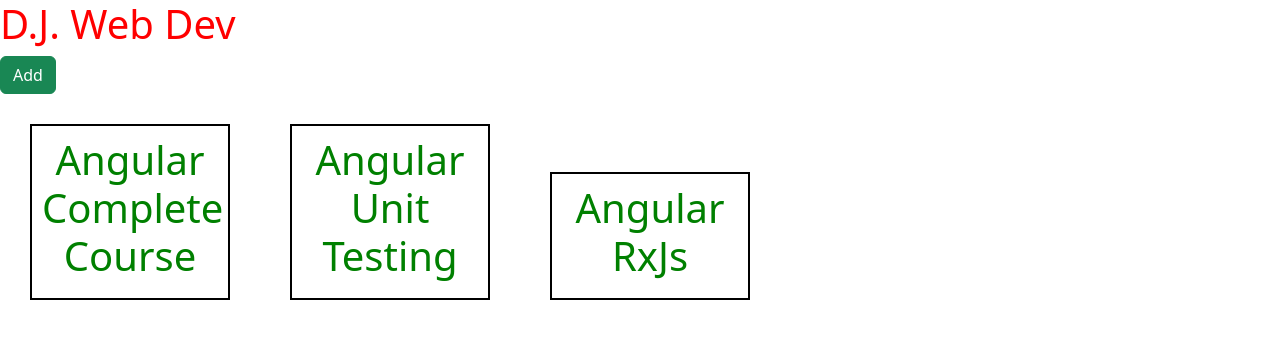
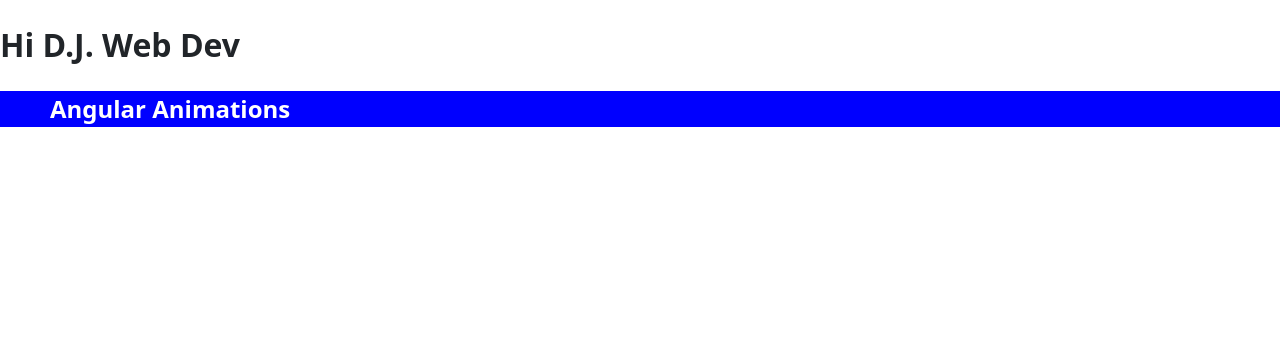
Before and after one commit to zrodriguezperez/mation, an Angular app: page / in a window 1280 px wide. Shown: the top 338 px of the page. Built offline with nearby package versions, Linux system fonts and the light colour scheme.

Commit message:
emulated dom

```diff
--- a/src/app/Components/course/course.component.css
+++ b/src/app/Components/course/course.component.css
@@ -1,16 +1,8 @@
-:host {
-    display: inline-block;
-    padding: 10px;
-    margin: 30px;
-    border: 2px solid black;
-    width: 200px;
-    text-align: center;
-  }
+.blue {
+  background-color: blue;
+}
 
-  :host(.active) {
-    border-color: red;
-  }
-
-  h1 {
-    color:green;
-  }
+h2 {
+  color:white;
+  margin-left: 50px;
+}
--- a/src/app/Components/course/course.component.html
+++ b/src/app/Components/course/course.component.html
@@ -1 +1,6 @@
-<h1>{{ course.title }}</h1>
+<!-- <h1>{{ course.title }}</h1> -->
+<h1>Hi D.J. Web Dev</h1>
+
+<div class="blue">
+    <ng-content></ng-content>
+</div>
--- a/src/app/Components/course/course.component.ts
+++ b/src/app/Components/course/course.component.ts
@@ -1,10 +1,11 @@
-import { Component, Input } from '@angular/core';
+import { Component, Input, ViewEncapsulation } from '@angular/core';
 import { Course } from 'src/app/models/Course.model';
 
 @Component({
   selector: 'app-course',
   templateUrl: './course.component.html',
-  styleUrls: ['./course.component.css']
+  styleUrls: ['./course.component.css'],
+  encapsulation: ViewEncapsulation.ShadowDom,
 })
 export class CourseComponent {
    @Input() course!: Course;
--- a/src/app/app.component.html
+++ b/src/app/app.component.html
@@ -1,4 +1,5 @@
-<div>
+<!--
+    <div>
     <h1>D.J. Web Dev</h1>
     <button class="btn btn-success">Add</button>
 </div>
@@ -10,3 +11,7 @@
     (click)="course.isActive = !course.isActive"
     >
 </app-course>
+-->
+<app-course>
+    <h2>Angular Animations</h2>
+</app-course>
```
